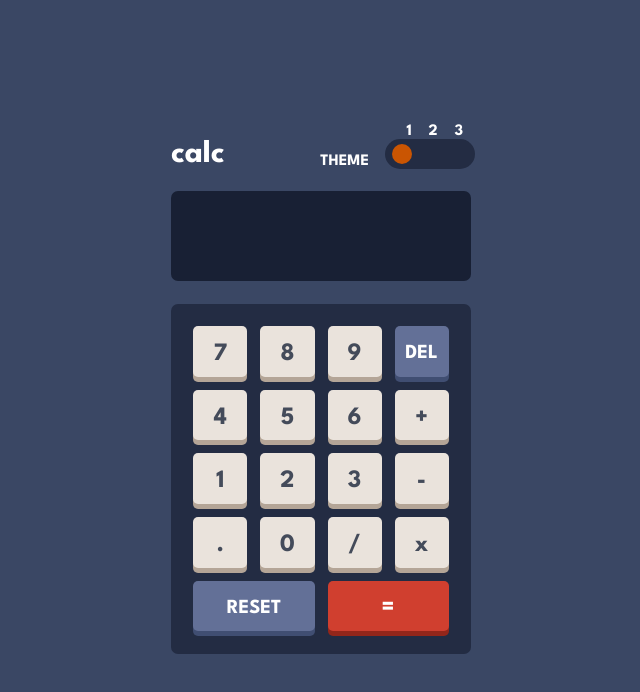
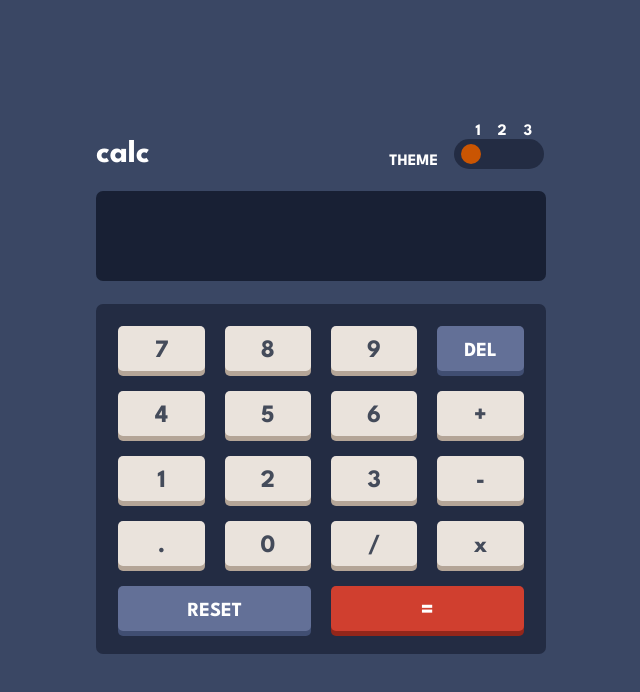
Before and after one commit to katrine9176/Calculator, a plain HTML site: page index.html in a window 1280 px wide. Shown: the whole page, without its empty margins (319-959 px from the left). Drawn offline with Linux system fonts and the light colour scheme.

Commit message:
added files

```diff
--- a/css/style.css
+++ b/css/style.css
@@ -17,7 +17,7 @@
 	--reset-del-bg: hsl(225, 21%, 49%);
 	--reset-del-shadow: hsl(224, 28%, 35%);
 	--top: white;
-  --white: white
+	--white: white;
 }
 
 body.light {
@@ -25,7 +25,7 @@ body.light {
 	--text: hsl(60, 10%, 19%);
 	--top: --text;
 	--toggle-bg: hsl(0, 5%, 81%);
-  --equal-bg:hsl(25, 98%, 40%);
+	--equal-bg: hsl(25, 98%, 40%);
 	--equal-shadow: hsl(25, 99%, 27%);
 	--screen-bg: hsl(0, 0%, 93%);
 	--key-bg: hsl(45, 7%, 89%);
@@ -39,7 +39,7 @@ body.violet {
 	--text: hsl(52, 100%, 62%);
 	--top: hsl(52, 100%, 62%);
 	--toggle-bg: hsl(268, 71%, 12%);
-  --equal-bg:hsl(176, 100%, 44%);
+	--equal-bg: hsl(176, 100%, 44%);
 	--equal-shadow: hsl(177, 92%, 70%);
 	--screen-bg: hsl(268, 71%, 12%);
 	--key-bg: hsl(268, 47%, 21%);
@@ -53,6 +53,13 @@ body {
 	font-size: 3.2rem;
 }
 
+button {
+	transition: opacity 0.3s;
+}
+button:hover {
+	opacity: 70%;
+}
+
 .main {
 	min-height: 100vh;
 	display: flex;
@@ -60,7 +67,7 @@ body {
 	align-items: center;
 	background-color: var(--bg);
 	color: var(--top);
-  transition: all .3s;
+	transition: all 0.3s;
 }
 .main .calc {
 	width: 300px;
@@ -164,3 +171,17 @@ body {
 	box-shadow: 0 5px 0.5px var(--equal-shadow);
 	color: var(--white);
 }
+
+@media (min-width: 992px) {
+	.main .calc {
+		width: 450px;
+	}
+
+	.main .calc__body {
+		gap: 20px;
+	}
+
+	.main .calc__top-theme {
+		margin-left: 9em;
+	}
+}
```
Lines whose indentation alone changed are shown as unchanged.
